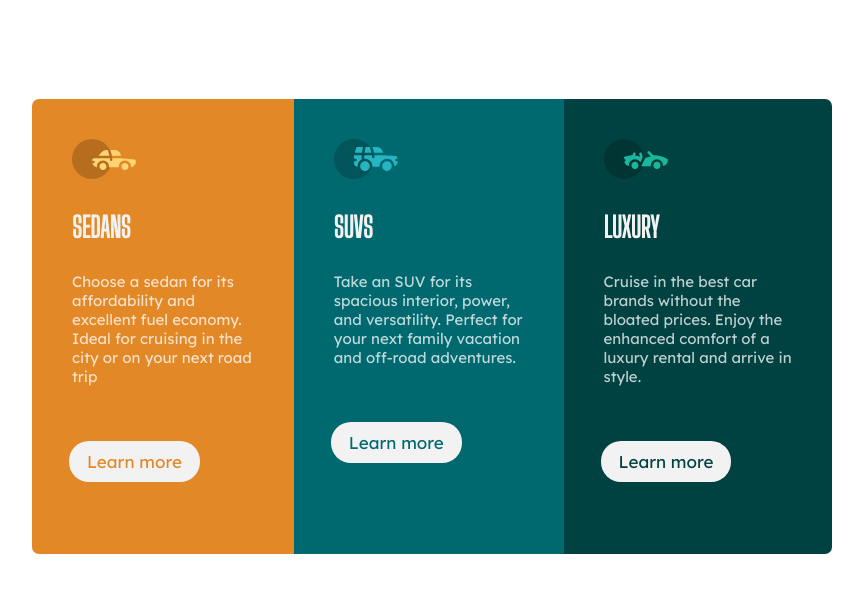
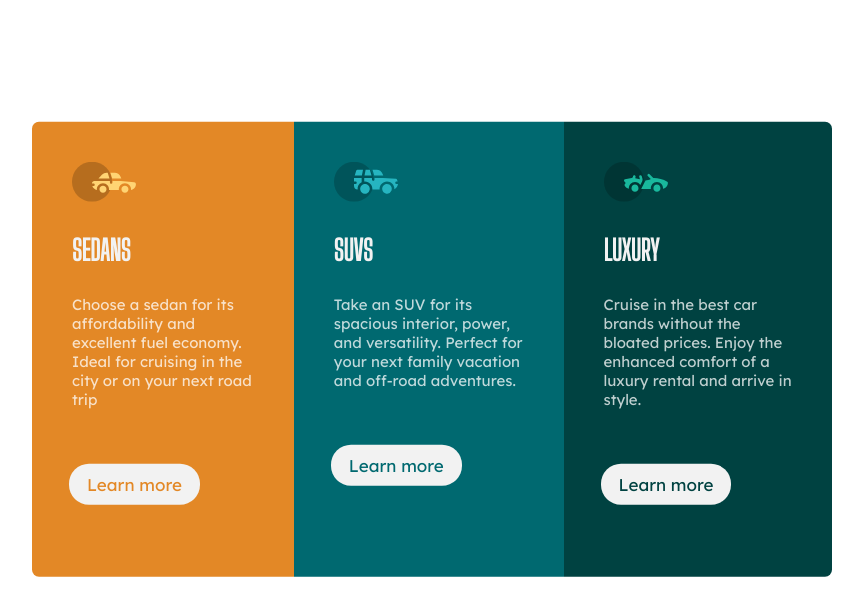
Before and after one commit to VarshaRT07/frontendmentor, a plain HTML site: page index.html in a window 1280 px wide. Shown: the whole page, without its empty margins (296-1159 px from the left). Drawn offline with Linux system fonts and the light colour scheme.

Commit message:
Update sty.css

```diff
--- a/sty.css
+++ b/sty.css
@@ -8,7 +8,7 @@ body{
     height: 455px;
     box-sizing: border-box;
     display: flex;
-    transform: translate(40%,20%);
+    transform: translate(40%,25%);
     border-radius: 9px;
 
 }
@@ -62,6 +62,7 @@ a{
     color: hsl(31, 77%, 52%);
 }
 #l2{
+    padding-top:10px;
     color: hsl(184, 100%, 22%);
 }
 #l3{
```
